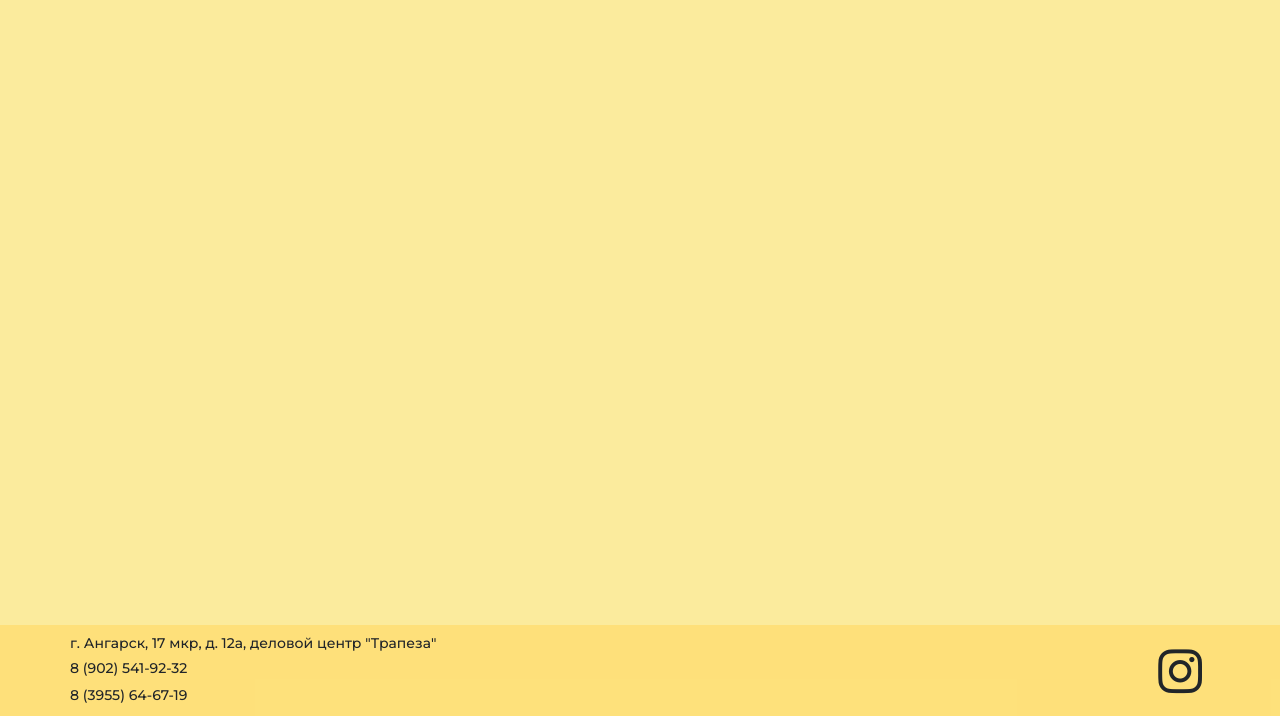
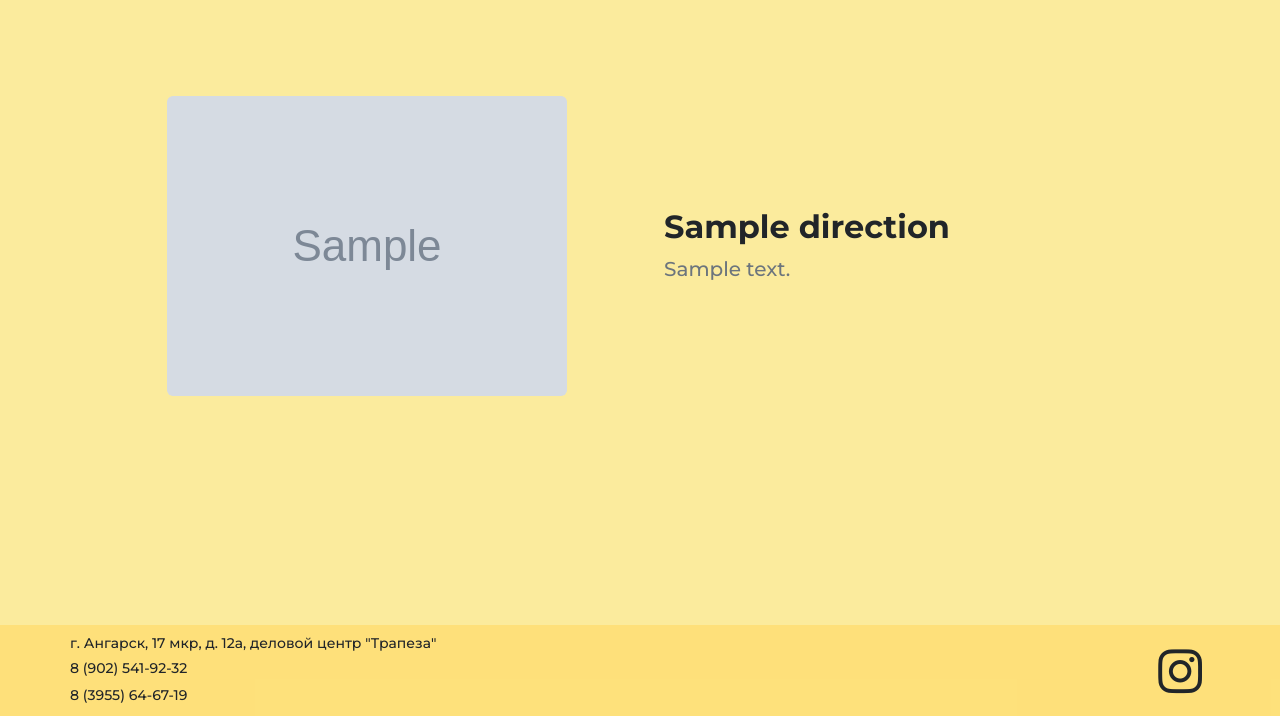
Before and after one commit to coplant/Django-Etalon, a Django app: page /directions/ in a window 1280 px wide. Shown: the part 84-800 px from the top of the page. Run offline with Django 4.2, Linux system fonts and the light colour scheme; tables that the repository leaves empty hold one stand-in row (values such as "Sample post"); grey boxes marked "Sample" are stand-in pictures; some libraries are stand-ins or nearby versions.

Commit message:
16.11.22 - edited views / added directions

```diff
--- a/Etalon/static/css/style.css
+++ b/Etalon/static/css/style.css
@@ -38,10 +38,6 @@ body {
 .content-container {
 }
 
-#features {
-    background-color: rgba(255, 226, 137, 0.72);
-}
-
 .footer {
     width: 100%;
     /*background-color: rgba(30, 33, 37, 0.085);*/
@@ -60,3 +56,7 @@ body {
 .footer-text i {
     font-size: 50px;
 }
+
+.overlay {
+    background-color: rgba(255, 226, 137, 0.72);
+}
--- a/main/templates/main/directions.html
+++ b/main/templates/main/directions.html
@@ -2,3 +2,23 @@
 {% block title %}
   Направления - {{ block.super }}
 {% endblock title %}
+
+{% block content %}
+  {% for item in direction_list %}
+    <div class="py-5 {% cycle '' 'overlay' as color %}" id="scroll-target">
+      <div class="container px-5 my-5">
+        <div class="row gx-5 align-items-center">
+          <div class="col-lg-6 d-flex align-items-center justify-content-center {% cycle '' 'order-first order-lg-last' as direction %}">
+            <img class="img-fluid rounded mb-5 mb-lg-0 justify-content-center"
+                 src="{{ item.photo.url }}"
+                 alt="{{ item.title }}"/>
+          </div>
+          <div class="col-lg-6">
+            <h2 class="fw-bolder">{{ item.title }}</h2>
+            <p class="lead fw-normal text-muted mb-0">{{ item.content }}</p>
+          </div>
+        </div>
+      </div>
+    </div>
+  {% endfor %}
+{% endblock %}
--- a/main/urls.py
+++ b/main/urls.py
@@ -4,8 +4,9 @@ from django.contrib.auth import views as auth_views
 from .views import *
 
 urlpatterns = [
-    path('', index, name='home'),
-    path('directions/', directions, name='directions'),
+    # path('', index, name='home'),
+    path('', MainView.as_view(), name='home'),
+    path('directions/', DirectionsView.as_view(), name='directions'),
     path('schedule/', schedule, name='schedule'),
     path('subscriptions/', subscriptions, name='subscriptions'),
     path('members/', members, name='members'),
--- a/main/views.py
+++ b/main/views.py
@@ -1,23 +1,22 @@
 from django.shortcuts import render
 from django.contrib.auth import authenticate, login
 from django.http import HttpResponse
+from django.views.generic import TemplateView, ListView
 from django.contrib.auth import views as auth_views
+
+from main.models import Direction
+
 
 # class Login(auth_views.LoginView):
 
 
-def index(request):
-    # username = 'admin'
-    # password = '12345'
-    # user = authenticate(username=username, password=password)
-    # if user is not None:
-    #     login(request, user)
-    #     print('success')
-    return render(request, template_name='main/index.html', context={})
+class MainView(TemplateView):
+    template_name = 'main/index.html'
 
 
-def directions(request):
-    return render(request, template_name='main/directions.html', context={})
+class DirectionsView(ListView):
+    template_name = 'main/directions.html'
+    model = Direction
 
 
 def schedule(request):
--- a/templates/base.html
+++ b/templates/base.html
@@ -17,24 +17,18 @@
 </head>
 <body class="d-flex flex-column min-vh-100">
 
-
 {# <--- Header ---> #}
 {% block header %}
   {% include './include/_header.html' %}
 {% endblock header %}
 
-
 {# <--- Content ---> #}
 <div class="wrapper flex-grow-1">
-  {#  <div class="content">#}
-
-  <div class="py-auto my-5 overflow-hidden">
+  <div class="py-auto my-auto overflow-hidden">
     {% block content %}
     {% endblock content %}
   </div>
-  {#  </div>#}
 </div>
-
 
 {# <--- Footer ---> #}
 {% block footer %}
```
Also changed, not shown: main/templates/main/index.html (+6 -4 lines).
